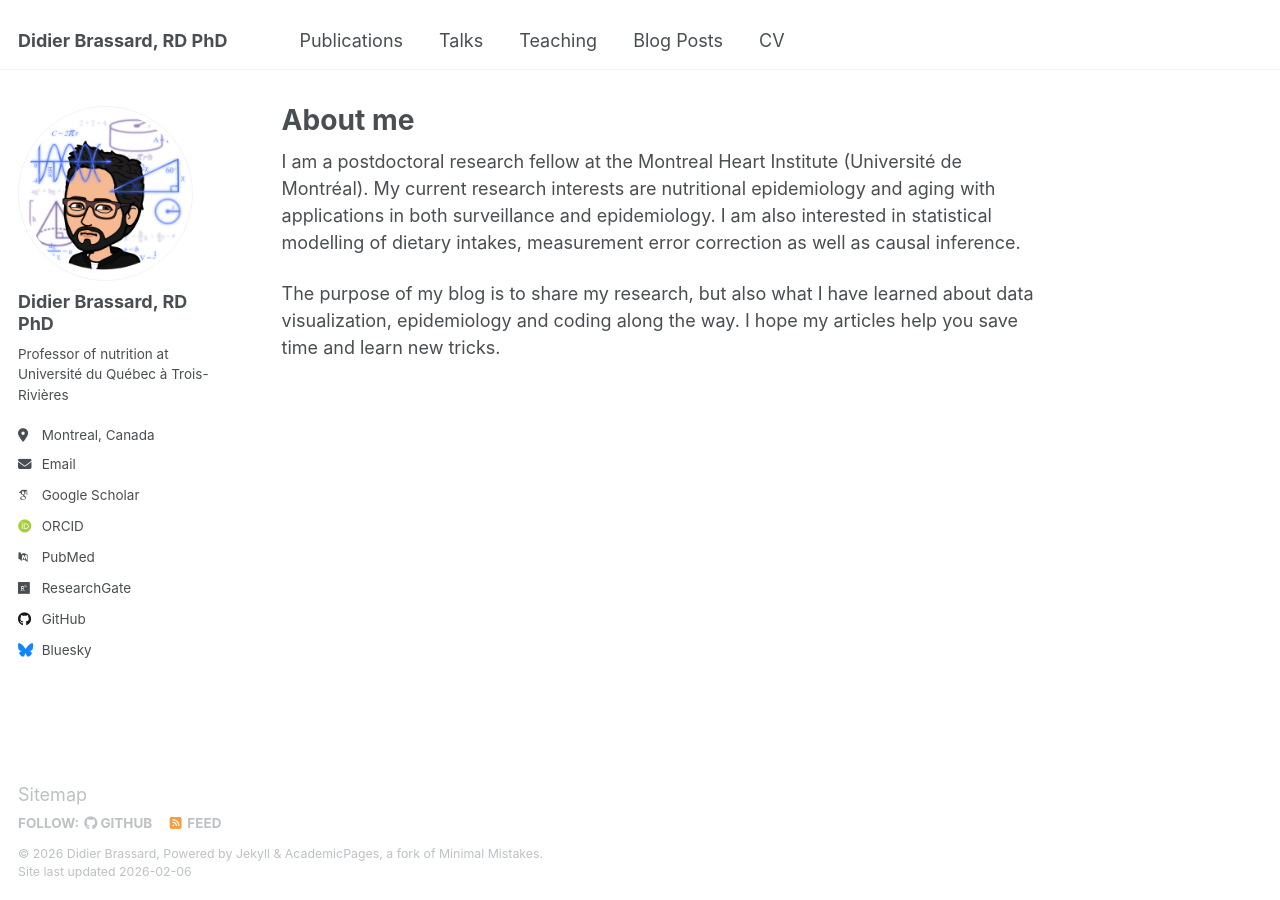
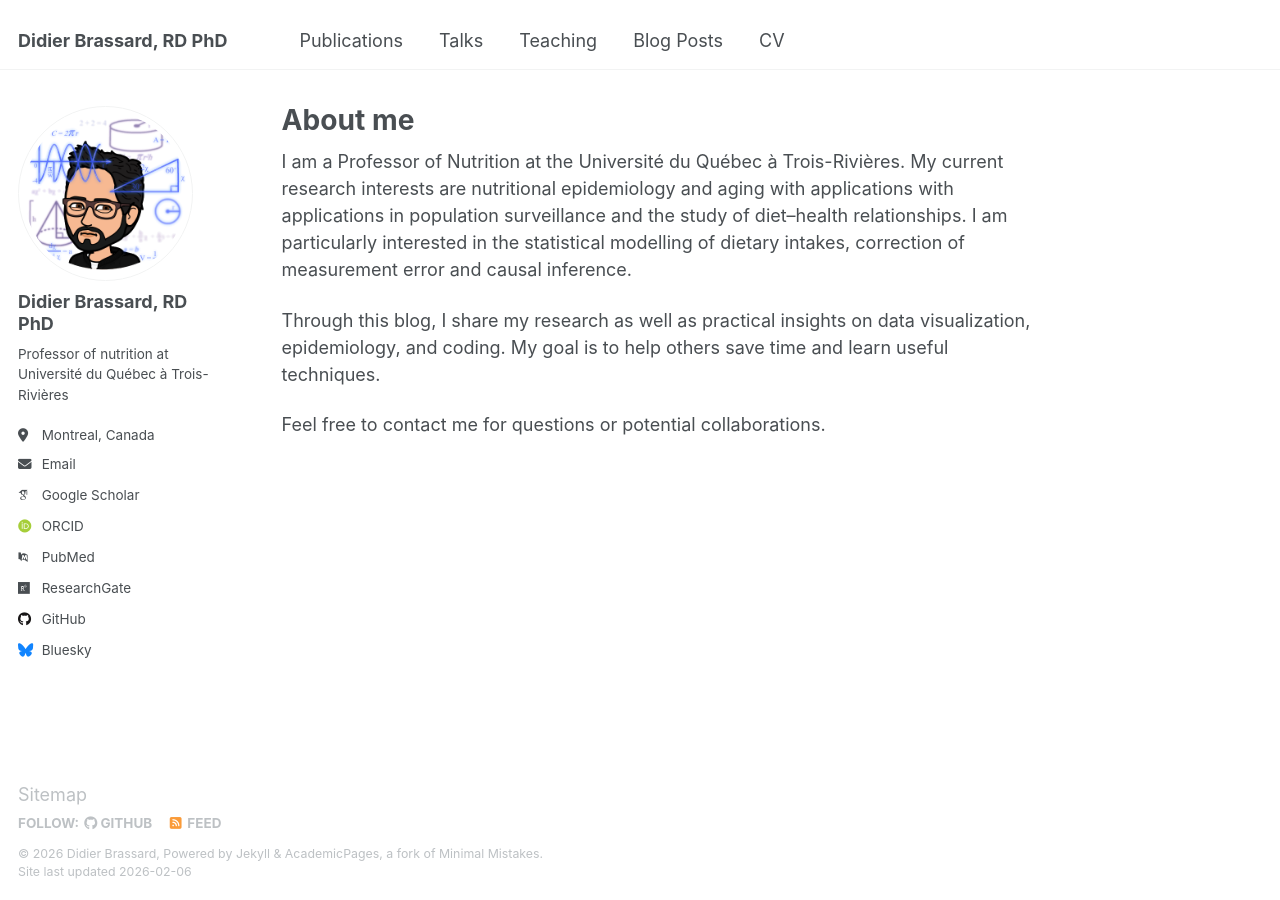
Before and after one commit to didierbrassard/didierbrassard.github.io, a Jekyll site: the page built from _pages/about.md, in a window 1280 px wide. Built offline with Jekyll 4.4.1, drawn with Linux system fonts in a browser that asks for light colours; some web fonts are replaced.

Commit message:
Update about.md

```diff
--- a/_pages/about.md
+++ b/_pages/about.md
@@ -8,6 +8,11 @@ redirect_from:
   - /about.html
 ---
 
-I am a postdoctoral research fellow at the Montreal Heart Institute (Université de Montréal). My current research interests are nutritional epidemiology and aging with applications in both surveillance and epidemiology. I am also interested in statistical modelling of dietary intakes, measurement error correction as well as causal inference.
+I am a Professor of Nutrition at the Université du Québec à Trois-Rivières.
+My current research interests are nutritional epidemiology and aging with applications with applications in population surveillance and the study of diet–health relationships.
+I am particularly interested in the statistical modelling of dietary intakes, correction of measurement error and causal inference.
 
-The purpose of my blog is to share my research, but also what I have learned about data visualization, epidemiology and coding along the way. I hope my articles help you save time and learn new tricks.
+Through this blog, I share my research as well as practical insights on data visualization, epidemiology, and coding.
+My goal is to help others save time and learn useful techniques.
+
+Feel free to contact me for questions or potential collaborations.
```
